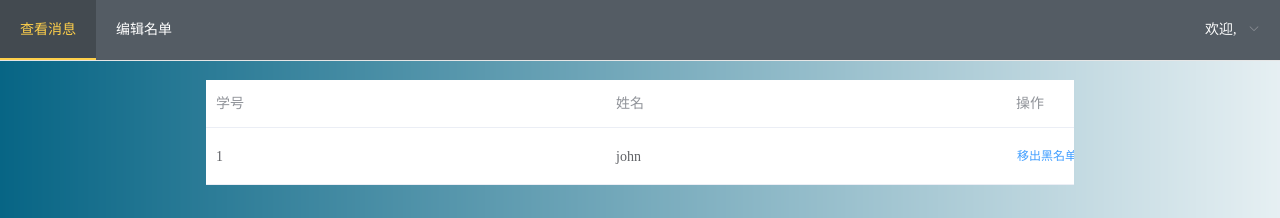
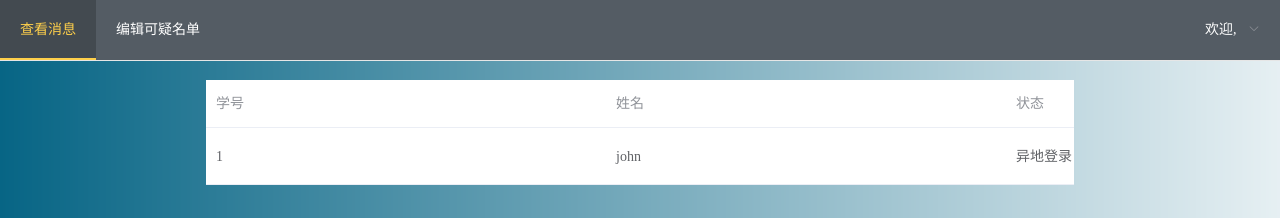
Before and after one commit to UPC-eduroam/eduroamControlSystem-Frontend, a Vue app in the folder vuePro/eduroam/: page /home/teacher/watch in a window 1280 px wide. Shown: the top 218 px of the page. Built offline with nearby package versions, Linux system fonts and the light colour scheme; no server answers; what vue-resource would draw is missing.

Commit message:
no message

```diff
--- a/vuePro/eduroam/src/pages/components/main/components/watchList.vue
+++ b/vuePro/eduroam/src/pages/components/main/components/watchList.vue
@@ -13,6 +13,11 @@
       <el-table-column
         prop="name"
         label="姓名"
+        width="400">
+      </el-table-column>
+      <el-table-column
+        prop="situation"
+        label="状态"
         width="400">
       </el-table-column>
       <el-table-column
@@ -34,9 +39,10 @@ export default {
     return {
       tableData: [{
         number: 1,
-        name: 'john'
+        name: 'john',
+        situation: '异地登录'
       }],
-      mode: '移出黑名单'
+      mode: '移入黑名单'
     }
   },
   mounted () {
--- a/vuePro/eduroam/src/pages/components/main/teacher.vue
+++ b/vuePro/eduroam/src/pages/components/main/teacher.vue
@@ -11,7 +11,7 @@
           text-color="#fff"
           active-text-color="#ffd04b">
           <el-menu-item index="1">查看消息</el-menu-item>
-          <el-menu-item index="2">编辑名单</el-menu-item>
+          <el-menu-item index="2">编辑可疑名单</el-menu-item>
           <el-submenu index="3" style="float: right">
             <template slot="title">欢迎, {{getAdmin}}</template>
             <el-menu-item index="3-1">操作记录</el-menu-item>
```
